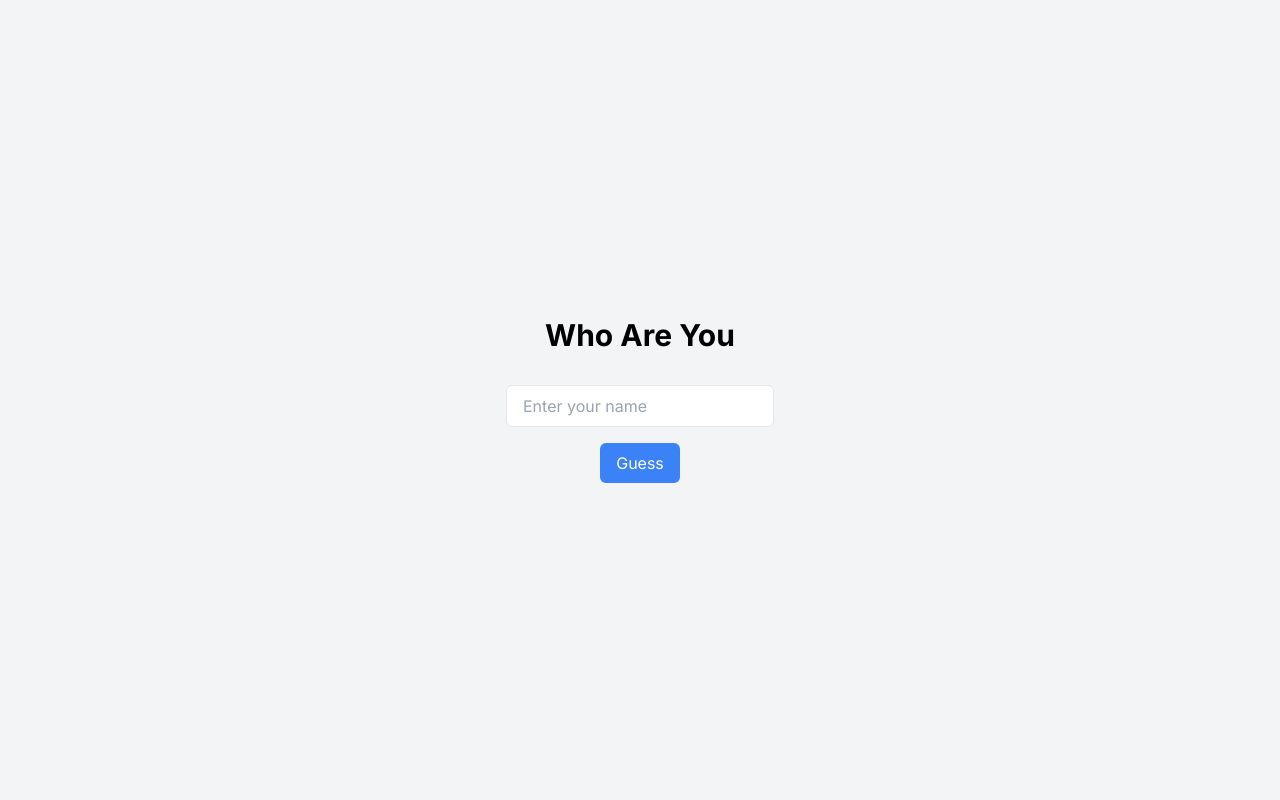
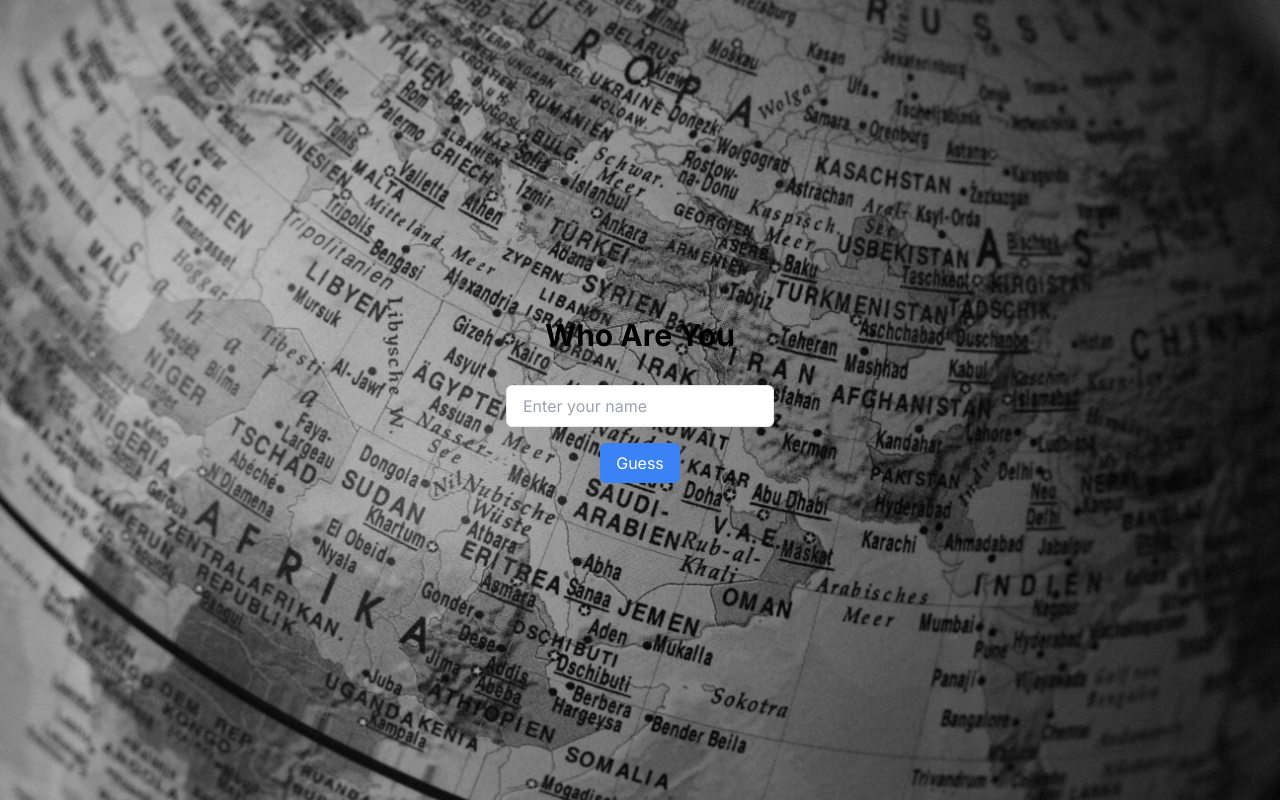
Before and after one commit to Abdullah-FSWD/WhoAreYou, a Next.js app: page / in a window 1280 px wide. Built offline with nearby package versions, Linux system fonts and the light colour scheme.

Commit message:
added background image in the app

```diff
--- a/src/app/page.js
+++ b/src/app/page.js
@@ -26,7 +26,9 @@ export default function Home() {
   };
 
   return (
-    <main className="min-h-screen flex flex-col items-center justify-center py-12 bg-gray-100">
+    <main
+      className="min-h-screen flex flex-col items-center justify-center bg-cover bg-center py-12"
+      style={{ backgroundImage: "url('/images/background.jpg')" }}>
       <h1 className="text-3xl font-bold mb-8 animate-float">Who Are You</h1>
       <NameForm onSubmit={handleFormSubmit} />
       {loading && <p className="mt-4 text-blue-500">Loading...</p>}
```
